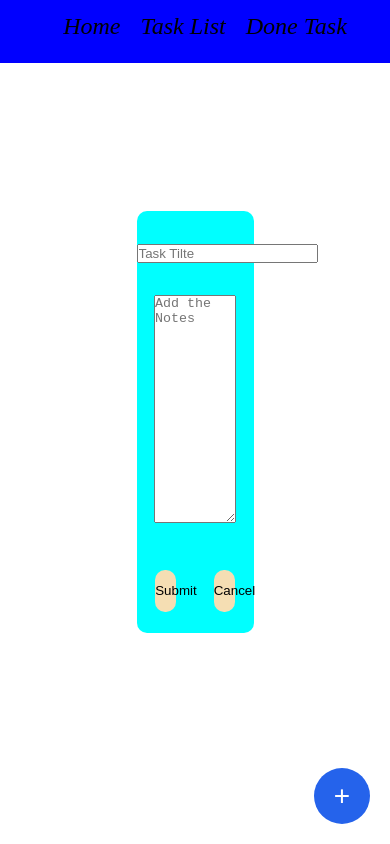
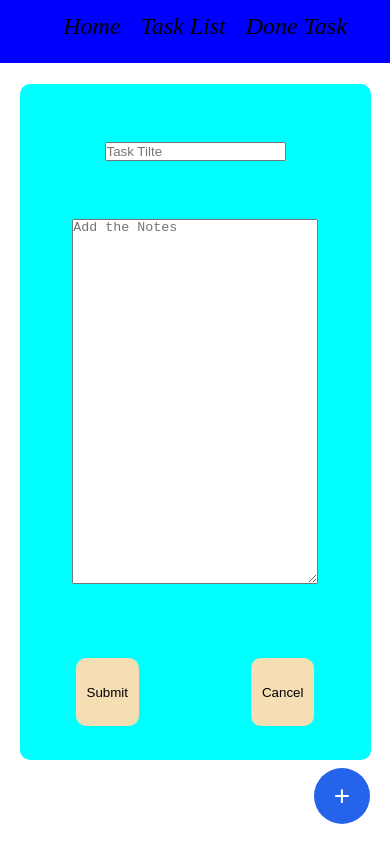
Before and after one commit to Hammadnaseem109/To-Do-App, a plain HTML site: page index.html in a window 390 px wide. Both pictures are taken after a click on the button "Create". Drawn offline with Linux system fonts and the light colour scheme.

Commit message:
try to responsive

```diff
--- a/index.css
+++ b/index.css
@@ -85,7 +85,7 @@ body {
 
 .notedia {
 
-    width: 30vw;
+    width: 40vw;
     height: 50vh;
     background-color: aqua;
     border-radius: 10px;
@@ -214,6 +214,10 @@ li:hover{
     .mainnav{
         height: 9vh;
     }
+    .notedia{
+        width: 70vw ;
+        height: 60vh;
+    }
 }
 @media(max-width:600px){
     .showcard{
@@ -225,4 +229,8 @@ height: auto;
     .mainnav{
         height: 7.5vh;
     }
+     .notedia{
+        width: 90vw ;
+        height: 80vh;
+    }
 }
--- a/index.js
+++ b/index.js
@@ -16,6 +16,8 @@ if (!firsttime) {
 }
 cancelbtn.addEventListener("click", () => {
     mnotediv.style.display = "none"
+showcard.style.display="grid"
+
 })
 renderingui()
 addedbtn.addEventListener("click", () => {
@@ -47,12 +49,15 @@ addedbtn.addEventListener("click", () => {
 function newnotes(){
 
             mnotediv.style.display = "flex";
+            showcard.style.display="none"
 
 }
 
 
 function renderingui() {
     showcard.innerHTML = ""
+                showcard.style.display="grid"
+
    if(notelist!==null){
      notelist.forEach(element => {
         let notecard = document.createElement("div")
```
